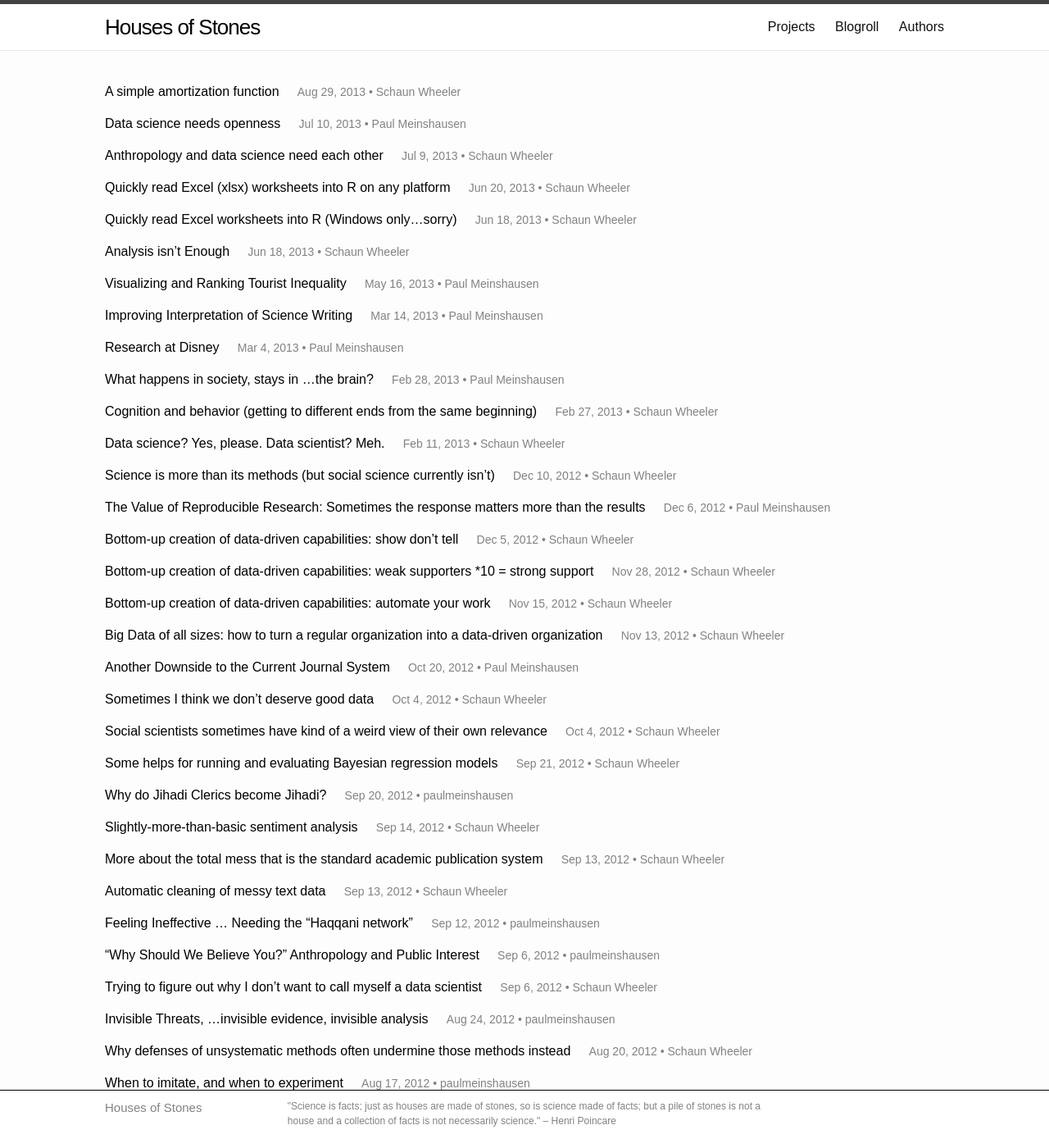
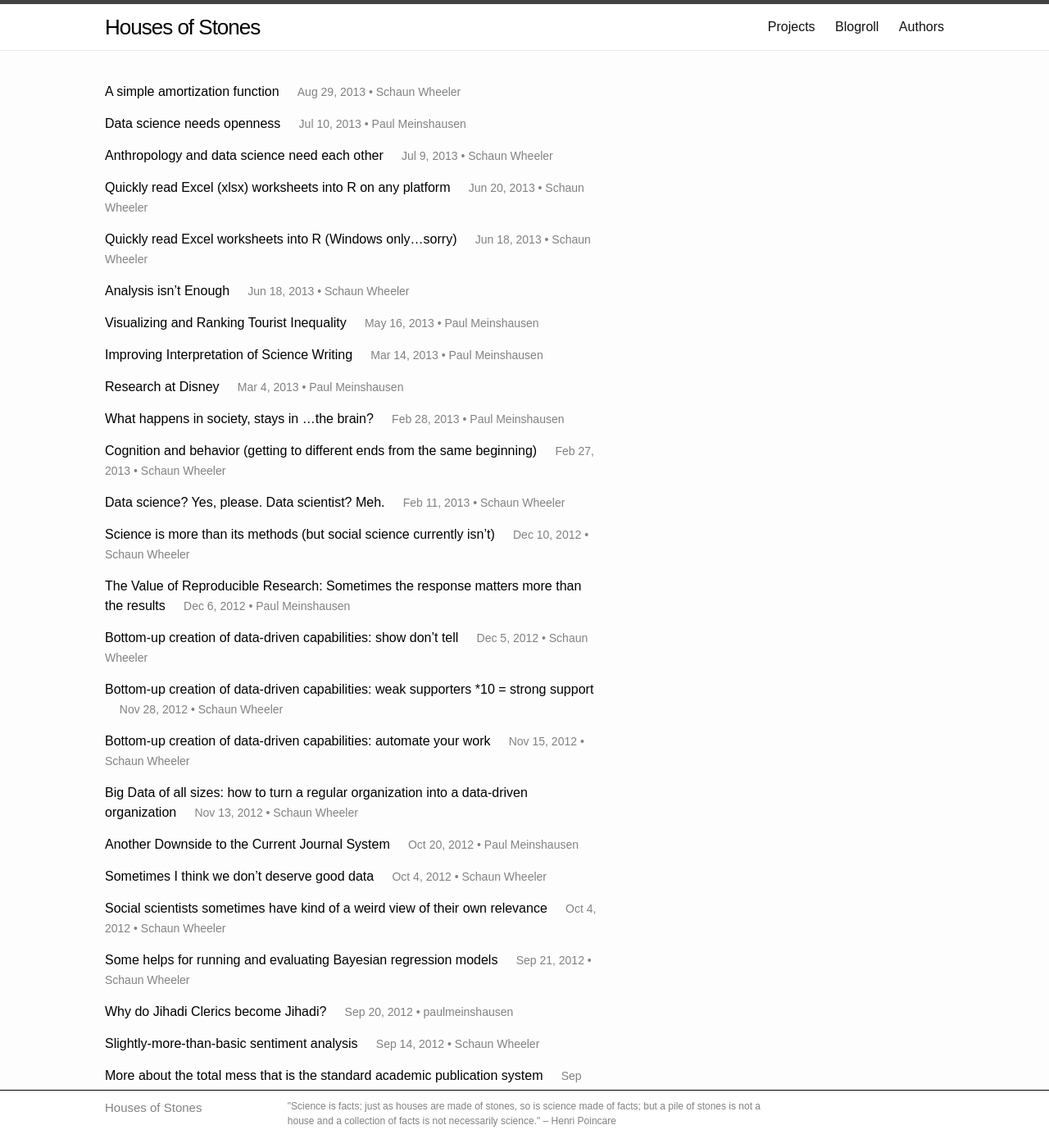
Before and after one commit to housesofstones/housesofstones.github.io, a Jekyll site: the page built from index.html, in a window 1280 px wide and 1400 px high. Shown: the whole window at 82% size. Built offline with Jekyll 4.4.1, drawn with Linux system fonts in a browser that asks for light colours; nearby versions of some CDN libraries.

Commit message:
Update hoscustom.css

```diff
--- a/css/hoscustom.css
+++ b/css/hoscustom.css
@@ -11,7 +11,7 @@ a:hover {
 
 .post-list > li {
     margin-bottom: 15px;
-    white-space: nowrap;
+    max-width: 100%;
 }
 .post-link {
     font-size: 16px;
```
